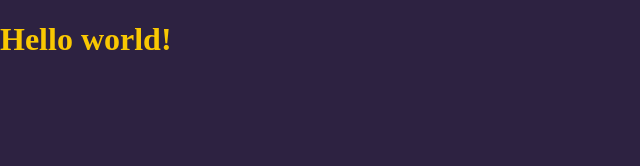
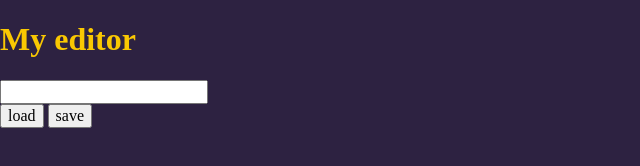
Before and after one commit to MariuszMazyrko/wk_VIII_08.07.2019, a website: page src/content/index.html in a window 1280 px wide. Shown: the whole page, without its empty margins (0-640 px from the left). Drawn offline with nearby package versions, Linux system fonts and the light colour scheme; files that its build step writes are made by us from their sources; files whose address does not match are found by name.

Commit message:
create HTML

```diff
--- a/src/content/index.html
+++ b/src/content/index.html
@@ -1,5 +1,6 @@
 <!DOCTYPE html>
 <html lang="en">
+
 <head>
   <meta charset="UTF-8">
   <meta name="viewport" content="width=device-width, initial-scale=1.0">
@@ -7,9 +8,22 @@
   <title>Document</title>
   <link rel="stylesheet" href="css/main.css">
 </head>
+
 <body>
-  <h1>Hello world!</h1>
+  <section class="editor">
+    <section class="editor__box">
+      <h1>My editor</h1>
+      <input type="text">
+    </section>
+    <section class="button, button__js">
+      <button class="button__load, button__load--js" type="button">load</button>
+      <button class="button__save, button__save--js" type="button">save</button>
+    </section>
+  </section>
+
+
 
   <script src="js/main.js"></script>
 </body>
+
 </html>
```
